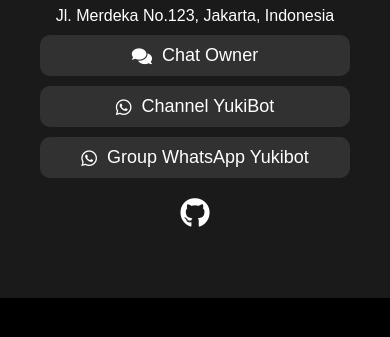
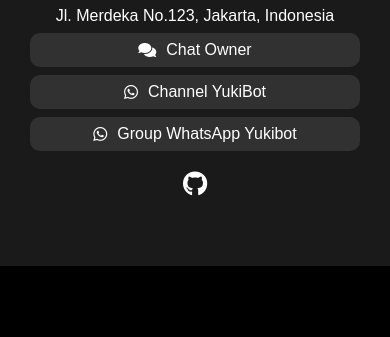
Before and after one commit to nexxid/bioo, a plain HTML site: page index.html in a window 390 px wide. Shown: the part 237-574 px from the top of the page. Drawn offline with Linux system fonts and the light colour scheme.

Commit message:
Update index.html

```diff
--- a/index.html
+++ b/index.html
@@ -4,6 +4,7 @@
    YukiBot
   </title>
   <link href="https://cdnjs.cloudflare.com/ajax/libs/font-awesome/5.15.3/css/all.min.css" rel="stylesheet"/>
+  <meta name="viewport" content="width=device-width, initial-scale=1.0">
   <style>
    body {
             margin: 0;
@@ -97,6 +98,17 @@
         .social-icons a:hover {
             color: #ff0000; /* Change color on hover */
         }
+        @media (max-width: 600px) {
+            .link {
+                font-size: 16px;
+                padding: 8px;
+                margin: 8px 10px;
+            }
+            .social-icons a {
+                font-size: 25px;
+                margin: 0 5px;
+            }
+        }
   </style>
  </head>
  <body>
```
